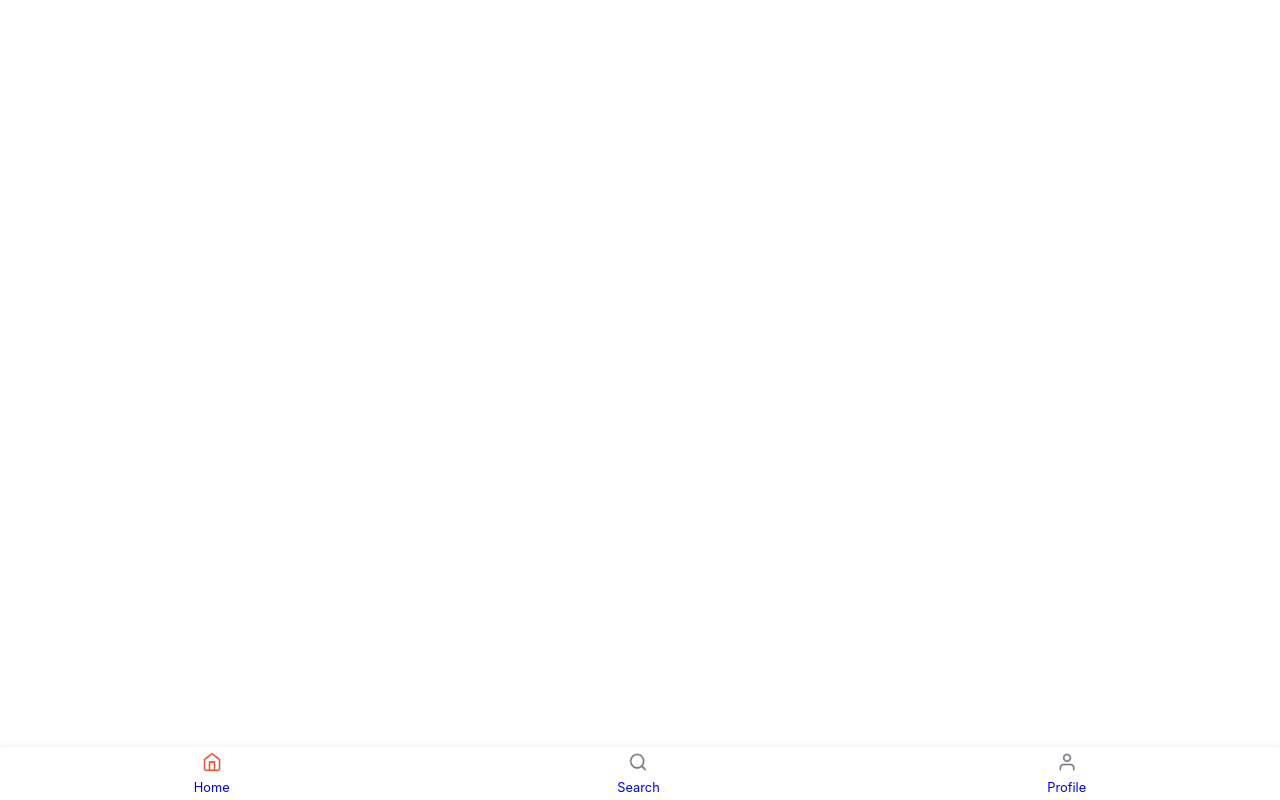
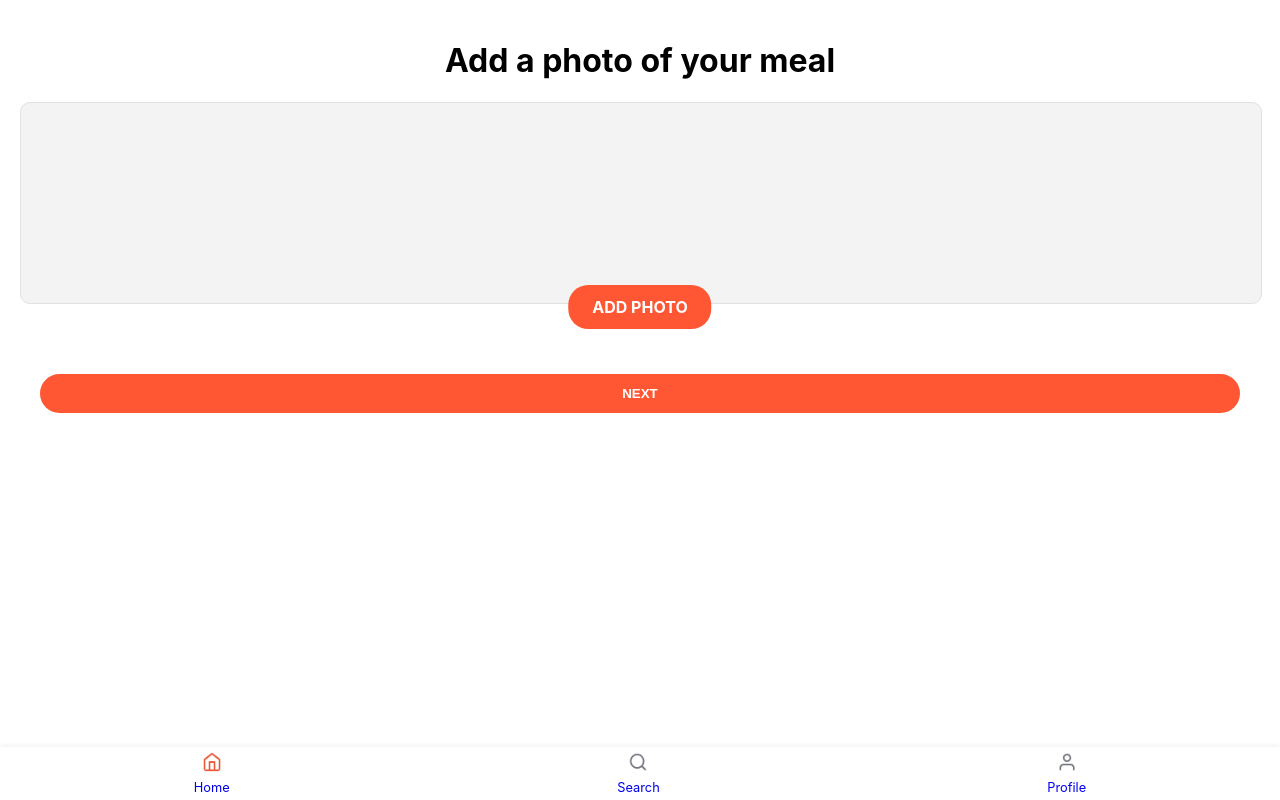
Before and after one commit to akaChenshunCodeMaster/productathon, a React (Create React App) app in the folder foody/: page /create-post in a window 1280 px wide. Before the commit this address had no page. Built offline with nearby package versions, Linux system fonts and the light colour scheme.

Commit message:
Add Post

```diff
--- a/foody/src/App.js
+++ b/foody/src/App.js
@@ -8,6 +8,7 @@ import NavBar from './components/NavBar';
 import RestaurantPage from './components/RestaurantPage';
 import ExpandedPost from './components/ExpandedPost';
 import '../src/styles/global.css';
+import CreatePost from './components/CreatePost';
 
 function App() {
   return (
@@ -16,6 +17,7 @@ function App() {
         <Routes>
           <Route path="/" element={<HomePage />} />
           <Route path="/restaurant/:name" element={<RestaurantPage />} />
+          <Route path="/create-post" element={<CreatePost />} />
           <Route path="/post" element={<ExpandedPost />} />
           <Route path="/search" element={<SearchPage />} />
           <Route path="/profile" element={<ProfilePage />} />
--- /dev/null
+++ b/foody/src/components/AddButton.css
@@ -0,0 +1,18 @@
+/* AddButton.css */
+
+.add-button {
+    position: fixed;
+    right: 10px; /* Adjust based on your design */
+    bottom: 70px; /* Adjust based on the height of your NavBar */
+    background-color: #EB5635; /* Your chosen shade of orange */
+    color: white;
+    border: none;
+    border-radius: 50%;
+    width: 50px; /* Adjust size as needed */
+    height: 50px; /* Adjust size as needed */
+    font-size: 30px; /* Adjust as needed */
+    box-shadow: 0 2px 5px rgba(0, 0, 0, 0.25);
+    cursor: pointer;
+    outline: none;
+    z-index: 1001; /* Should be higher than the NavBar's z-index */
+  }
--- /dev/null
+++ b/foody/src/components/AddButton.js
@@ -0,0 +1,22 @@
+// AddButton.js
+
+import React from 'react';
+import { useNavigate } from 'react-router-dom'; // This hook is used for navigation
+import './AddButton.css'; // Make sure to create and style this CSS file
+
+const AddButton = () => {
+  const navigate = useNavigate();
+
+  const handleClick = () => {
+    navigate('/create-post'); // This should be the route where you create a new post
+  };
+
+  return (
+    <button className="add-button" onClick={handleClick}>
+      {/* You can replace this with an icon if you prefer */}
+      +
+    </button>
+  );
+};
+
+export default AddButton;
--- /dev/null
+++ b/foody/src/components/CreatePost.css
@@ -0,0 +1,70 @@
+.create-post-container {
+    padding: 20px;
+    text-align: center; /* Center everything */
+  }
+
+  .upload-photo-area {
+    margin: 20px 0;
+    position: relative; /* For absolute positioning of the button */
+  }
+
+  .placeholder-container {
+    width: 100%;
+    height: 200px; /* Match the height in the image */
+    background-color: #f3f3f3; /* Light gray background */
+    border: 1px solid #e1e1e1; /* Solid border */
+    display: flex;
+    align-items: center;
+    justify-content: center;
+    border-radius: 10px; /* Rounded corners for the container */
+  }
+
+  .image-preview {
+    max-width: 100%;
+    border-radius: 10px; /* Rounded corners for the image */
+    margin-bottom: 20px; /* Space below the preview image */
+  }
+
+  .add-photo-button {
+    position: absolute;
+    bottom: -25px; /* Half the height of the button for a floating effect */
+    left: 50%;
+    transform: translateX(-50%);
+    background-color: #FF5733;
+    padding: 12px 24px;
+    border: none;
+    border-radius: 20px;
+    color: white;
+    cursor: pointer;
+    font-weight: bold; /* Make the text bold */
+    text-transform: uppercase; /* Uppercase text */
+  }
+
+  .next-button {
+    background-color: #FF5733; /* Orange color for the button */
+    color: white;
+    border: none;
+    border-radius: 20px;
+    padding: 12px 24px;
+    cursor: pointer;
+    font-weight: bold; /* Make the text bold */
+    text-transform: uppercase; /* Uppercase text */
+    width: calc(100% - 40px); /* Full width minus padding */
+    margin-top: 50px; /* Space above the button */
+  }
+
+  /* Additional styles for responsiveness */
+  @media (max-width: 600px) {
+    .create-post-container {
+      padding: 10px;
+    }
+
+    .placeholder-container {
+      height: 150px; /* Adjust for smaller screens */
+    }
+
+    .add-photo-button,
+    .next-button {
+      padding: 10px 20px;
+    }
+  }
--- /dev/null
+++ b/foody/src/components/CreatePost.js
@@ -0,0 +1,46 @@
+import React, { useState } from 'react';
+import './CreatePost.css'; // Make sure to style your component
+
+const CreatePost = () => {
+    const [selectedImage, setSelectedImage] = useState(null);
+
+    const handleImageChange = (event) => {
+      setSelectedImage(event.target.files[0]);
+    };
+
+    const handleNext = () => {
+      // This function will be called when the Next button is clicked
+      // You will handle the navigation to the next step here
+      console.log('Go to the next step');
+    };
+
+    return (
+      <div className="create-post-container">
+        <h1>Add a photo of your meal</h1>
+        <div className="upload-photo-area">
+          {selectedImage ? (
+            <img src={URL.createObjectURL(selectedImage)} alt="Preview" className="image-preview" />
+          ) : (
+            <div className="placeholder-container">
+              {/* Placeholder content */}
+            </div>
+          )}
+          <input
+            type="file"
+            onChange={handleImageChange}
+            accept="image/*"
+            id="file-input"
+            style={{ display: 'none' }}
+          />
+          <label htmlFor="file-input" className="add-photo-button">
+            Add Photo
+          </label>
+        </div>
+        <button onClick={handleNext} className="next-button">
+          Next
+        </button>
+      </div>
+    );
+  };
+
+  export default CreatePost;
--- a/foody/src/components/Homepage.js
+++ b/foody/src/components/Homepage.js
@@ -8,6 +8,7 @@ import NavigationTabs from './NavigationTabs'; // Make sure to import the Naviga
 import annaAvatar from '../assets/anna.jpg';
 import pizza from '../assets/pizza.jpg';
 import React, { useState } from 'react';
+import AddButton from './AddButton';
 
 
 
@@ -81,6 +82,7 @@ const HomePage = () => {
     <div className="home-page">
       <Header />
       {/* Add tab switching functionality */}
+      <AddButton />
       <NavigationTabs onTabChange={handleTabChange} />
       <div className="posts">
         {
--- a/foody/src/styles/global.css
+++ b/foody/src/styles/global.css
@@ -2,6 +2,7 @@
 body, html {
     margin: 0;
     padding: 0;
+    padding-bottom: 30px;
   }
 
   .smartphone-container {
```
